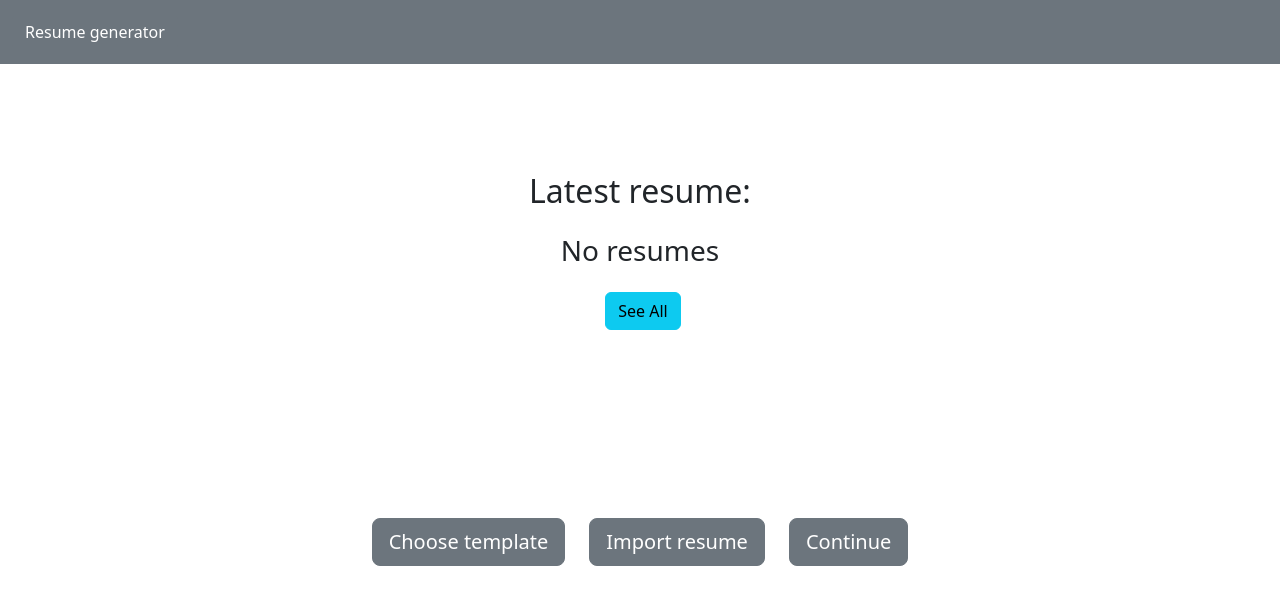
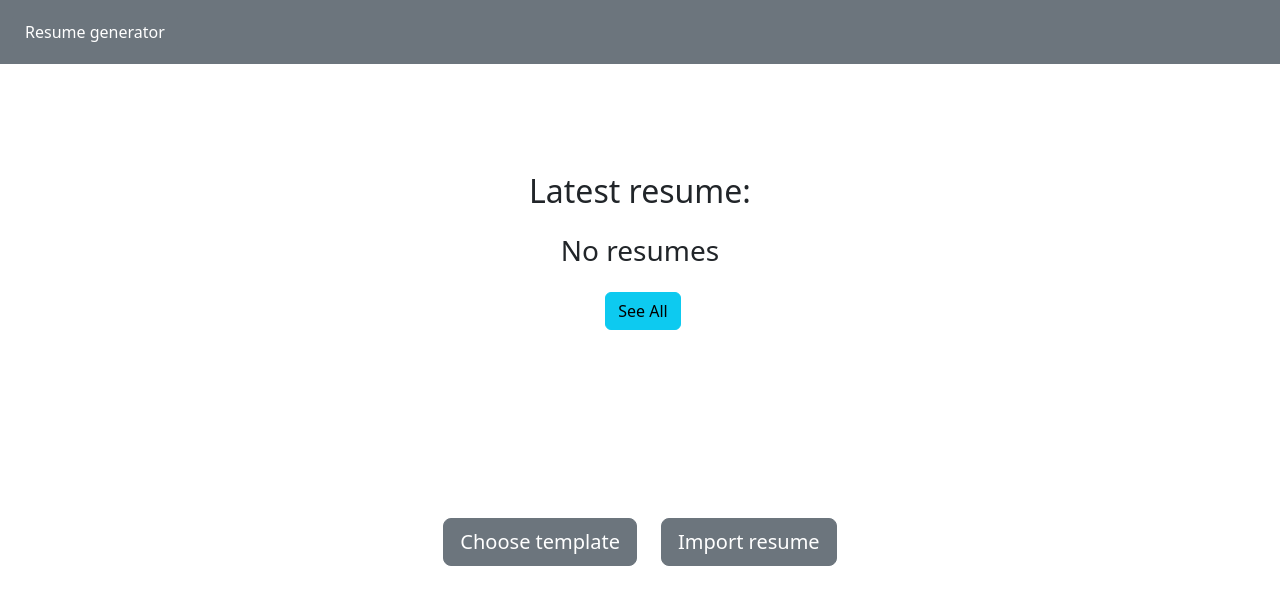
Before and after one commit to nikolozb/ol-academy-resume-generator, a React (Create React App) app: page / in a window 1280 px wide. Shown: the top 604 px of the page. Built offline with nearby package versions, Linux system fonts and the light colour scheme.

Commit message:
home-page/continue

```diff
--- a/src/pages/Home.jsx
+++ b/src/pages/Home.jsx
@@ -1,10 +1,11 @@
 import { useState, useEffect } from "react";
-import { Link, useNavigate } from "react-router-dom";
+import { createSearchParams, Link, useNavigate } from "react-router-dom";
 
 import { Button } from "reactstrap";
 
 const Home = () => {
   const [lastResume, setLastResume] = useState(null);
+  const [template, setTemplate] = useState(null);
 
   useEffect(() => {
     const AllResumes = JSON.parse(localStorage.getItem("all_resumes"));
@@ -13,10 +14,22 @@ const Home = () => {
     } else return;
   }, []);
 
+  useEffect(() => {
+    const template = JSON.parse(localStorage.getItem("template"));
+    if (template !== null) {
+      setTemplate(template);
+    } else return;
+  }, []);
+
   const navigate = useNavigate();
+
   const handleNavigate = () => {
     navigate({
       pathname: "/create",
+      search: createSearchParams({
+        theme: template.theme,
+        color: template.color,
+      }).toString(),
     });
   };
 
@@ -50,11 +63,11 @@ const Home = () => {
             Import resume
           </Button>
         </Link>
-        <Link to="/">
-          <Button color="secondary" size="lg">
+        {template === null ? null : (
+          <Button color="secondary" size="lg" onClick={handleNavigate}>
             Continue
           </Button>
-        </Link>
+        )}
       </div>
     </div>
   );
```
